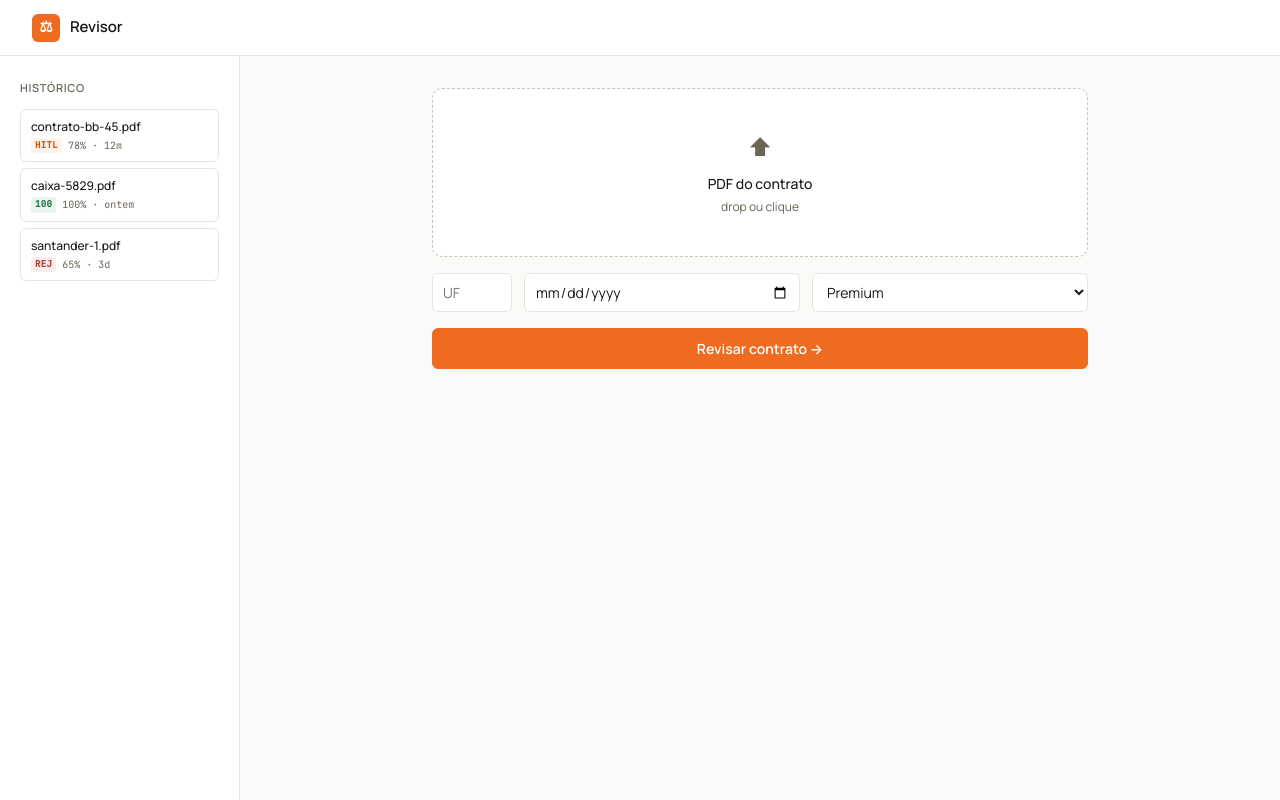
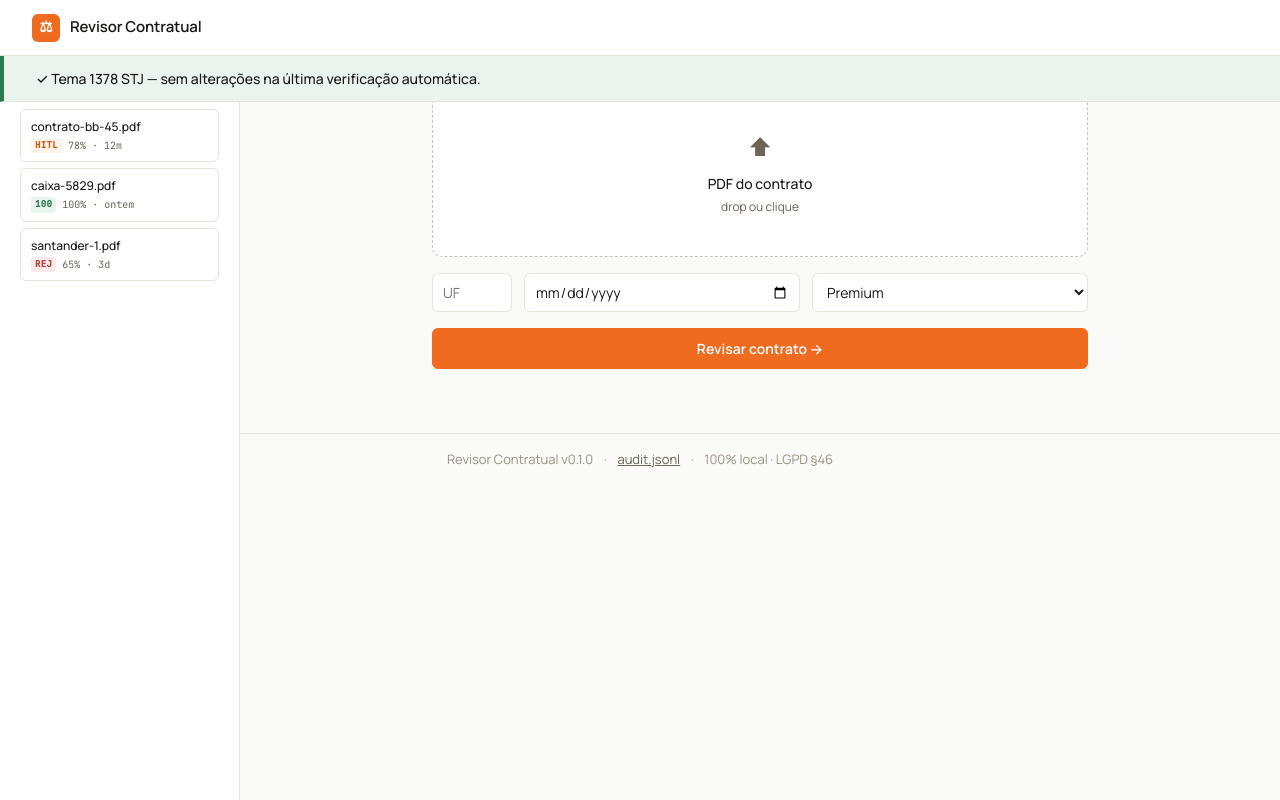
Before and after one commit to Claudinoinsights/revisor-contratual, a FastAPI app: page / in a window 1280 px wide. Run offline with FastAPI, Linux system fonts and the light colour scheme; parts of the project's set-up code (start-up, migrations or seed data) failed here and were passed over.

Commit message:
feat(ui): MVP-LEAN-01 Task 1 — Layout-base + estrutura HTMX swap [Story MVP-LEAN-01]
Implementa Task 1 da story MVP-LEAN-01 (Sprint 03 Phase 1, paralelo Eric smoke E2E v0.3.0):

- Topbar persistente (C-topbar) com mark + brand + nome usuário (condicional) + CTA Sair (HTMX hx-post=/logout); altura var(--topbar-h); aria-label
- Banner Tema 1378 STJ persistente (componente C2) com 3 níveis: verde/amarelo/vermelho; role status|alert + aria-live polite|assertive condicionais; tokens semânticos (--success/warning/danger + soft variants); lógica real fica para Task 7 (FR-MONITOR dual-layer)
- main com id=app-main + aria-live=polite + aria-label; preserva div#workspace interno como swap target dos partials Sprint 02 UI-1 (zero breakage)
- Footer C7 com versão dinâmica (lida de pyproject.toml via tomllib stdlib; fallback v0.0.0+unknown) + link audit.jsonl + LGPD micro-disclaimer 100% local + LGPD §46
- POST /logout retorna 200 + header HX-Redirect=/login; clears request.scope[session] se SessionMiddleware presente (Task 2 instala middleware)
- Helper _layout_context(request) centraliza context dict reutilizável

ACs cobertos:
- AC-MVP-09 (estrutura layout)
- AC-MVP-15 (footer C7 versão+audit+LGPD)
- AC-MVP-LGPD-L1 (banner Tema 1378 persistente)

Quality gate empírico:
- ruff All checks passed em 2 arquivos modificados
- pytest 281 -> 289 passed, 1 skipped em 61.60s (+8 tests novos zero regressão)

Anti-patterns evitados (per quality-gate-enforcement.md No Invention):
- Não mexeu OLLAMA-MGR-01 (Done/Oracle PASS preservado)
- Não alterou FastAPI lifespan (ADR-013 §2.4 ordem preservada)
- Não criou C1/C3/C4/C5/C6 (Tasks 2-7 ownership)
- Cada deliverable rastreável a AC declarado

Co-Authored-By: Claude Opus 4.7 (1M context) <noreply@anthropic.com>

```diff
--- a/bloco_interface/web/app.py
+++ b/bloco_interface/web/app.py
@@ -48,12 +48,50 @@ logger = logging.getLogger(__name__)
 WEB_DIR = Path(__file__).parent
 TEMPLATES_DIR = WEB_DIR / "templates"
 STATIC_DIR = WEB_DIR / "static"
+PROJECT_ROOT = WEB_DIR.parent.parent
+PYPROJECT_PATH = PROJECT_ROOT / "pyproject.toml"
 
 # Default paths para pipeline real (alinhado com cli.py)
 DEFAULT_DATA_DIR = Path.home() / ".local" / "share" / "revisor-contratual"
 DEFAULT_VAULT_DB = DEFAULT_DATA_DIR / "vault.db"
 DEFAULT_AUDIT_PATH = DEFAULT_DATA_DIR / "audit.jsonl"
 DEFAULT_BACEN_CACHE = DEFAULT_DATA_DIR / "bacen-cache"
+
+
+def _read_app_version() -> str:
+    """MVP-LEAN-01 Task 1: lê version de pyproject.toml para footer C7."""
+    try:
+        import tomllib
+
+        with PYPROJECT_PATH.open("rb") as f:
+            data = tomllib.load(f)
+        return f"v{data['project']['version']}"
+    except (FileNotFoundError, KeyError, OSError):
+        return "v0.0.0+unknown"
+
+
+APP_VERSION = _read_app_version()
+
+
+# MVP-LEAN-01 Task 1: layout-base context defaults.
+# tema_1378 mock por enquanto (Task 7 implementa lógica FR-MONITOR real).
+DEFAULT_TEMA_1378 = {
+    "nivel": "verde",
+    "mensagem": "✓ Tema 1378 STJ — sem alterações na última verificação automática.",
+    "acoes": [],
+}
+
+
+def _layout_context(request: Request) -> dict[str, Any]:
+    """MVP-LEAN-01 Task 1: contexto compartilhado para base.html (topbar + banner + footer C7)."""
+    # SessionMiddleware nem sempre instalado (v0.3.0 — Task 2 instala). Checa scope direto.
+    session_user = request.scope.get("session", {}).get("user") if "session" in request.scope else None
+    return {
+        "session_user": session_user,
+        "tema_1378": DEFAULT_TEMA_1378,
+        "app_version": APP_VERSION,
+        "audit_url": "/audit.jsonl",
+    }
 
 # ── Validation constants (Phase A — UI-1) ──────────────────────────────────
 # AC-2: max upload size (TD-WEB-NOMAXSIZE-01)
@@ -264,11 +302,23 @@ async def http_exception_handler(request: Request, exc: HTTPException) -> HTMLRe
 # ── Routes ────────────────────────────────────────────────────────────────
 @app.get("/", response_class=HTMLResponse)
 async def index(request: Request) -> HTMLResponse:
+    context: dict[str, Any] = {"history": MOCK_HISTORY}
+    context.update(_layout_context(request))  # MVP-LEAN-01 Task 1: topbar + banner + footer
     return templates.TemplateResponse(
         request=request,
         name="index.html",
-        context={"history": MOCK_HISTORY},
+        context=context,
     )
+
+
+# MVP-LEAN-01 Task 1 — AC-MVP-LGPD-L1: logout clears session, retorna HX-Redirect.
+@app.post("/logout", response_class=HTMLResponse)
+async def logout(request: Request) -> HTMLResponse:
+    if "session" in request.scope:
+        request.scope["session"].clear()
+    response = HTMLResponse(content="", status_code=200)
+    response.headers["HX-Redirect"] = "/login"
+    return response
 
 
 @app.post("/revisar", response_class=HTMLResponse)
--- a/bloco_interface/web/static/app.css
+++ b/bloco_interface/web/static/app.css
@@ -466,3 +466,113 @@ select:focus {
 .error-state .btn-secondary:hover {
   background: var(--c-border, #e5e7eb);
 }
+
+/* ── MVP-LEAN-01 Task 1: Topbar user + logout (C-topbar) ────── */
+.topbar-user {
+  margin-left: auto;
+  font-size: 14px;
+  color: var(--text-muted);
+  font-family: var(--f-ui);
+}
+
+.topbar-logout {
+  background: transparent;
+  border: 1px solid var(--border-strong);
+  color: var(--text);
+  padding: 6px 14px;
+  border-radius: var(--r-md);
+  cursor: pointer;
+  font-family: var(--f-ui);
+  font-size: 14px;
+  font-weight: 500;
+}
+
+.topbar-logout:hover {
+  background: var(--surface-hover);
+  border-color: var(--accent);
+}
+
+.topbar-logout:focus-visible {
+  outline: var(--focus-ring-width) solid var(--focus-ring-color);
+  outline-offset: var(--focus-ring-offset);
+}
+
+/* ── MVP-LEAN-01 Task 1: Banner Tema 1378 STJ (C2 — 3 níveis) ── */
+.banner-tema-1378 {
+  position: fixed;
+  top: var(--topbar-h);
+  left: 0;
+  right: 0;
+  z-index: 9;
+  padding: 12px 32px;
+  font-family: var(--f-ui);
+  font-size: 14px;
+  border-bottom: 1px solid var(--border);
+}
+
+.banner-tema-1378__msg {
+  margin: 0;
+  font-weight: 500;
+}
+
+.banner-tema-1378__acoes {
+  margin: 6px 0 0 0;
+  padding: 0;
+  list-style: none;
+  display: flex;
+  gap: 16px;
+  font-size: 13px;
+}
+
+.banner-tema-1378__acoes a {
+  color: var(--text);
+  text-decoration: underline;
+}
+
+.banner-tema-1378--verde {
+  background: var(--success-soft);
+  border-left: 4px solid var(--success);
+  color: var(--text);
+}
+
+.banner-tema-1378--amarelo {
+  background: var(--warning-soft);
+  border-left: 4px solid var(--warning);
+  color: var(--warning);
+}
+
+.banner-tema-1378--vermelho {
+  background: var(--danger-soft);
+  border-left: 4px solid var(--danger);
+  color: var(--danger);
+  font-weight: 600;
+}
+
+/* ── MVP-LEAN-01 Task 1: Footer C7 (versão + audit + LGPD) ──── */
+.footer-c7 {
+  text-align: center;
+  padding: 16px 32px;
+  font-family: var(--f-ui);
+  font-size: 13px;
+  color: var(--text-dim);
+  border-top: 1px solid var(--border);
+  margin-top: 32px;
+}
+
+.footer-c7 a {
+  color: var(--text-muted);
+  text-decoration: underline;
+}
+
+.footer-c7 a:hover {
+  color: var(--accent);
+}
+
+.footer-c7 a:focus-visible {
+  outline: var(--focus-ring-width) solid var(--focus-ring-color);
+  outline-offset: var(--focus-ring-offset);
+}
+
+.footer-c7 > * + * {
+  margin-left: 8px;
+}
--- a/bloco_interface/web/templates/base.html
+++ b/bloco_interface/web/templates/base.html
@@ -11,9 +11,15 @@
   <script src="/static/htmx-sse.js" defer></script>
 </head>
 <body>
-  <header class="topbar">
-    <span class="mark">⚖</span>
-    <span class="brand">Revisor</span>
+  {# MVP-LEAN-01 Task 1 — Topbar persistente (C-topbar): mark + brand + usuário + CTA Sair #}
+  <header class="topbar" aria-label="Barra de navegação principal">
+    <span class="mark" aria-hidden="true">⚖</span>
+    <span class="brand">Revisor Contratual</span>
+    {% if session_user %}
+    <span class="topbar-user" data-testid="topbar-user">{{ session_user|e }}</span>
+    <button type="button" class="topbar-logout" data-testid="topbar-logout"
+            hx-post="/logout" hx-trigger="click">Sair</button>
+    {% endif %}
   </header>
 
   {# Phase D / OLLAMA-MGR-01 AC-6: banner SSE auto-pull progress (oculto se state=ready) #}
@@ -31,16 +37,43 @@
     </p>
   </div>
 
+  {# MVP-LEAN-01 Task 1 — Banner Tema 1378 STJ persistente (C2): visível S1-S8, 3 níveis #}
+  {% if tema_1378 and tema_1378.nivel != 'oculto' %}
+  <aside class="banner-tema-1378 banner-tema-1378--{{ tema_1378.nivel }}"
+         data-testid="banner-tema-1378"
+         {% if tema_1378.nivel == 'vermelho' %}role="alert"{% else %}role="status"{% endif %}
+         aria-live="{% if tema_1378.nivel == 'vermelho' %}assertive{% else %}polite{% endif %}">
+    <p class="banner-tema-1378__msg">{{ tema_1378.mensagem|e }}</p>
+    {% if tema_1378.acoes %}
+    <ul class="banner-tema-1378__acoes" aria-label="Ações disponíveis">
+      {% for acao in tema_1378.acoes %}
+      <li><a href="{{ acao.href|e }}">{{ acao.label|e }}</a></li>
+      {% endfor %}
+    </ul>
+    {% endif %}
+  </aside>
+  {% endif %}
+
   <aside class="sidebar">
     <h3>Histórico</h3>
     {% block sidebar %}{% endblock %}
   </aside>
 
-  <main class="container">
+  {# MVP-LEAN-01 Task 1 — Main com id="app-main" + aria-live para HTMX swap #}
+  <main id="app-main" class="container" aria-live="polite" aria-label="Área principal de conteúdo">
     <div id="workspace">
       {% block workspace %}{% endblock %}
     </div>
   </main>
+
+  {# MVP-LEAN-01 Task 1 — Footer C7: versão + audit.jsonl + LGPD micro-disclaimer #}
+  <footer class="footer-c7" data-testid="footer-c7" aria-label="Rodapé com versão e disclaimers">
+    <span>Revisor Contratual {{ app_version|e }}</span>
+    <span aria-hidden="true">·</span>
+    <a href="{{ audit_url|e }}" data-testid="footer-audit-link">audit.jsonl</a>
+    <span aria-hidden="true">·</span>
+    <span>100% local · LGPD §46</span>
+  </footer>
 
   {# Phase D / OLLAMA-MGR-01: handler SSE para banner ollama-status (parse + show/hide) #}
   <script>
```
Also changed, not shown: governance/CHECKPOINT-active.md (+37 -2 lines), governance/stories/MVP-LEAN-01-single-page-mvp-completo.md (+54 -2 lines), tests/integration/test_layout_base.py (added, +134 -0 lines).
